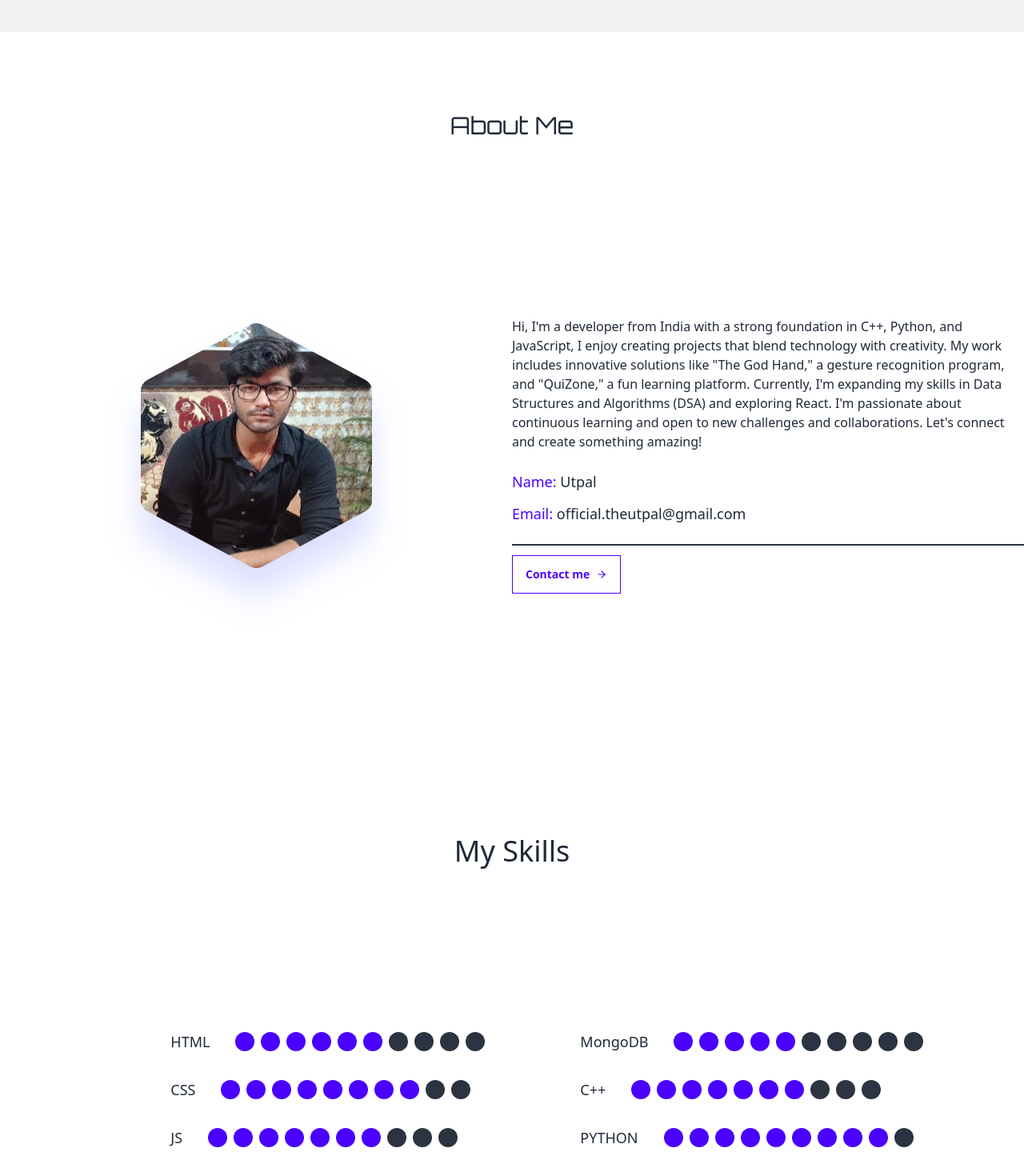
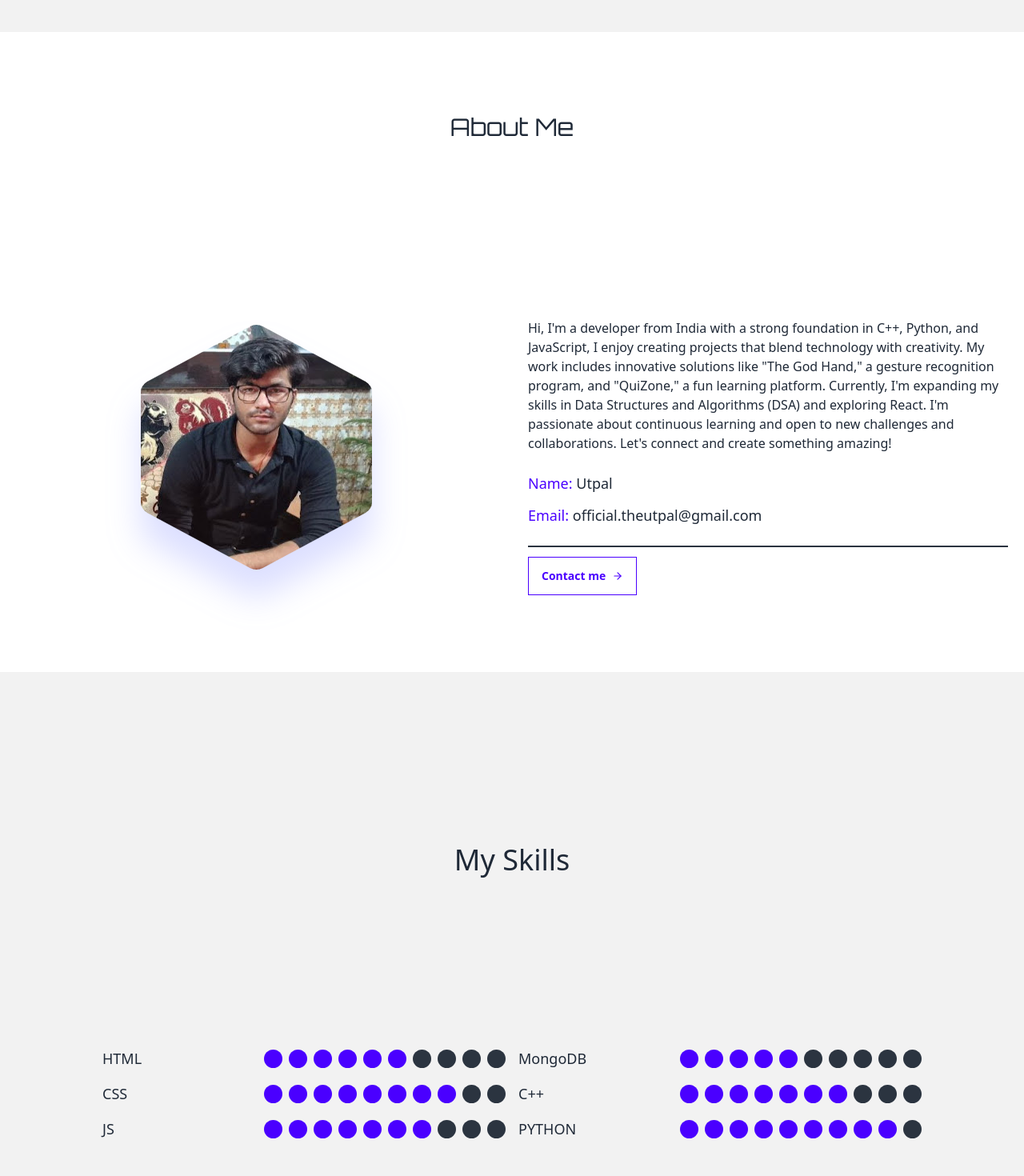
Before and after one commit to theutpal01/Portfolio, a React (Vite) app: page / in a window 1280 px wide. Shown: the part 760-2230 px from the top of the page at 80% size. Built offline with nearby package versions, Linux system fonts and the light colour scheme.

Commit message:
FIX: For andriod ui display

```diff
--- a/index.html
+++ b/index.html
@@ -4,7 +4,7 @@
 		<meta charset="UTF-8" />
 		<link rel="icon" type="image/svg+xml" href="/vite.svg" />
 		<meta name="viewport" content="width=device-width, initial-scale=1.0" />
-		<title>Portfilio</title>
+		<title>Portfolio</title>
 	</head>
 	<body>
 		<div id="root"></div>
--- a/src/components/About.jsx
+++ b/src/components/About.jsx
@@ -5,18 +5,18 @@ function About({ scrollTo }) {
 	return (
 		<div
 			id="about"
-			className="flex container min-h-screen flex-col justify-around items-center"
+			className="flex scollAnim w-auto min-h-screen flex-col justify-around items-center"
 		>
-			<h2 className="text-3xl font-display text-center">About Me</h2>
-			<div className="flex flex-col lg:flex-row justify-center items-center">
-				<div className="w-1/2 justify-center flex">
+			<h2 className="text-3xl font-display text-center my-6">About Me</h2>
+			<div className="flex flex-col lg:flex-row justify-center items-center w-full">
+				<div className="w-1/2 justify-center flex my-5">
 					<img
 						className="drop-shadow-3xl hover:-translate-y-5 active:translate-y-5 duration-200"
 						src="/me.png"
 						alt="Profile"
 					/>
 				</div>
-				<div className="w-1/2">
+				<div className="w-full md:w3/4 lg:w-1/2 p-5">
 					<p className="py-6">
 						Hi, I'm a developer from India with a strong foundation in C++,
 						Python, and JavaScript, I enjoy creating projects that blend
--- a/src/components/Contact.jsx
+++ b/src/components/Contact.jsx
@@ -11,7 +11,7 @@ import {
 function Contact() {
 	return (
 		<div id="contact" className="min-h-screen flex bg-base-300">
-			<div className="w-2/5 flex flex-col justify-center items-center">
+			<div className="hidden w-2/5 md:flex flex-col justify-center items-center">
 				<h2 className="text-2xl my-4 font-display">Let's connect</h2>
 				<div className="flex flex-col gap-3 justify-start">
 					<div className="flex items-center gap-3 ">
@@ -46,7 +46,7 @@ function Contact() {
 					</div>
 				</div>
 			</div>
-			<div className="w-4/5 flex flex-col gap-5 p-3 justify-center items-center">
+			<div className="w-full md:w-4/5 flex flex-col gap-5 p-3 justify-center items-center">
 				<h2 className="text-2xl align-top w-2/3 font-display">Send me a message</h2>
 				<form className="flex flex-col gap-4 w-2/3">
 					<div className="flex gap-3 w-full">
--- a/src/components/Hero.jsx
+++ b/src/components/Hero.jsx
@@ -14,9 +14,7 @@ function Hero({ scrollTo }) {
 		<div id="hero" className="hero bg-base-200 min-h-screen">
 			<div className="hero-content flex-col lg:flex-row-reverse">
 				<div className="w-full h-full">
-					<Spline
-						className="bg-primary-content"
-						scene="https://prod.spline.design/8-mPD7Bcujxig2P4/scene.splinecode"
+					<Spline className="w-1/2 h-1/2" scene="https://prod.spline.design/QgRhL-qL1dOPbI6X/scene.splinecode"
 					/>
 				</div>
 				<div>
--- a/src/components/Skill.jsx
+++ b/src/components/Skill.jsx
@@ -5,6 +5,7 @@ function Skill({ name, rating, maxRating }) {
 	for (let i = 1; i <= maxRating; ++i) {
 		elements.push(
 			<input
+			key={i}
 				type="radio"
 				className={`mask mask-circle cursor-default ${i <= rating ? "bg-primary" : "bg-neutral"}`}
 				disabled
@@ -12,9 +13,9 @@ function Skill({ name, rating, maxRating }) {
 		);
 	}
 	return (
-		<div className="flex gap-3 items-center justify-between">
-			<p className="text-lg pr-5">{name}</p>
-			<div className="rating flex gap-2">
+		<div className="flex gap-3 items-center justify-between w-full">
+			<p className="text-lg pr-5 w-1/5">{name}</p>
+			<div className="rating flex gap-2 w-3/5">
 				{elements}
 			</div>
 		</div>
--- a/src/components/Skills.jsx
+++ b/src/components/Skills.jsx
@@ -3,15 +3,15 @@ import Skill from "./Skill";
 
 function Skills() {
 	return (
-		<div id="skills" className="min-h-screen flex flex-col bg-base-100 justify-evenly items-center">
+		<div id="skills" className="min-h-screen w-full bg-base-200 flex flex-col justify-evenly items-center">
 			<h2 className="text-4xl">My Skills</h2>
-			<div className="flex flex-col lg:flex-row justify-around w-4/5">
-				<div className="flex flex-col gap-8 w-1/3">
+			<div className="flex flex-col gap-4 lg:flex-row justify-around w-4/5">
+				<div className="flex flex-col gap-4 lg:w-1/2">
 					<Skill name="HTML" rating={6} maxRating={10} />
 					<Skill name="CSS" rating={8} maxRating={10} />
 					<Skill name="JS" rating={7} maxRating={10} />
 				</div>
-				<div className="flex flex-col gap-8 w-1/3">
+				<div className="flex flex-col gap-4 lg:w-1/2">
 					<Skill name="MongoDB" rating={5} maxRating={10} />
 					<Skill name="C++" rating={7} maxRating={10} />
 					<Skill name="PYTHON" rating={9} maxRating={10} />
--- a/src/index.css
+++ b/src/index.css
@@ -11,3 +11,9 @@
 		src: url("/fonts/Orbitron.ttf") format("woff2");
 	}
 }
+
+
+.scollAnim {
+	animation: fadeOut 2s forwards;
+	animation-timeline: scroll();
+}
```
